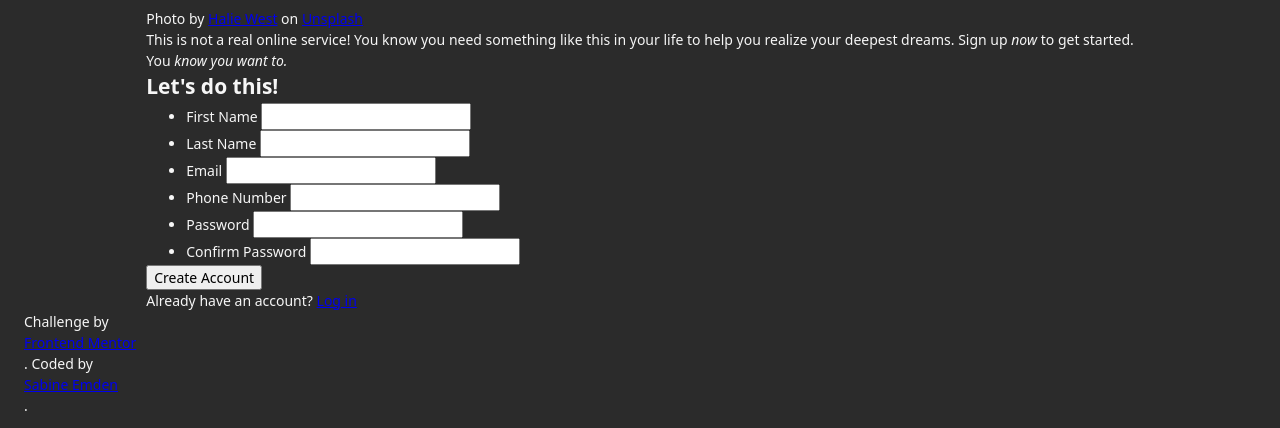
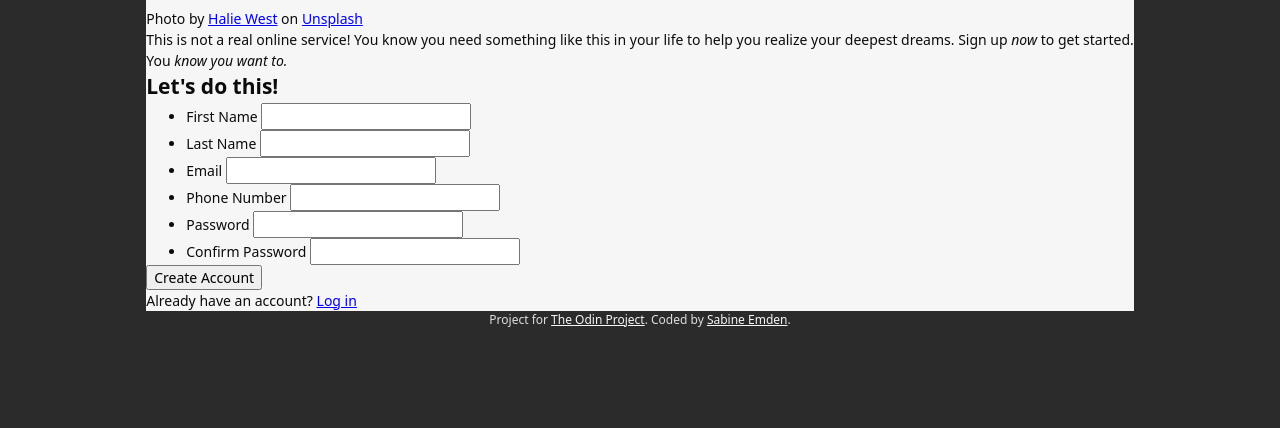
Before and after one commit to SabineEmden/odin-sign-up-form, a plain HTML site: page index.html in a window 1280 px wide. Shown: the part 566-994 px from the top of the page. After the commit the page ends 919 px from the top, so only its background shows below. Drawn offline with Linux system fonts and the light colour scheme.

Commit message:
Style footer of page

```diff
--- a/index.html
+++ b/index.html
@@ -79,13 +79,12 @@
         </div>
       </div>
     </main>
-    <footer class="attribution"></footer>
-      Challenge by
-      <a href="https://www.frontendmentor.io?ref=challenge">Frontend Mentor</a>.
-      Coded by
-      <a href="https://www.frontendmentor.io/profile/SabineEmden"
-        >Sabine Emden</a
-      >.
+    <footer class="attribution">
+      Project for
+      <a
+        href="https://www.theodinproject.com/lessons/node-path-intermediate-html-and-css-sign-up-form"
+        >The Odin Project</a
+      >. Coded by <a href="https://github.com/SabineEmden">Sabine Emden</a>.
     </footer>
   </body>
 </html>
--- a/style.css
+++ b/style.css
@@ -70,7 +70,7 @@ body {
   font-size: 0.875rem;
   font-weight: 400;
   font-style: normal;
-  color: var(--grey100);
+  color: var(--grey200);
   background-color: var(--grey700);
   display: flex;
   flex-direction: column;
@@ -86,7 +86,21 @@ main {
 }
 
 /* Sign-up form component */
+.container {
+  background-color: var(--grey100);
+  color: var(--grey900);
+}
 
 h1 {
   font-family: "Norse";
 }
+
+/* Footer */
+.attribution {
+  /* 0.75 * 16px = 12px */
+  font-size: 0.75rem;
+  text-align: center;
+}
+.attribution a {
+  color: var(--grey100);
+}
```
